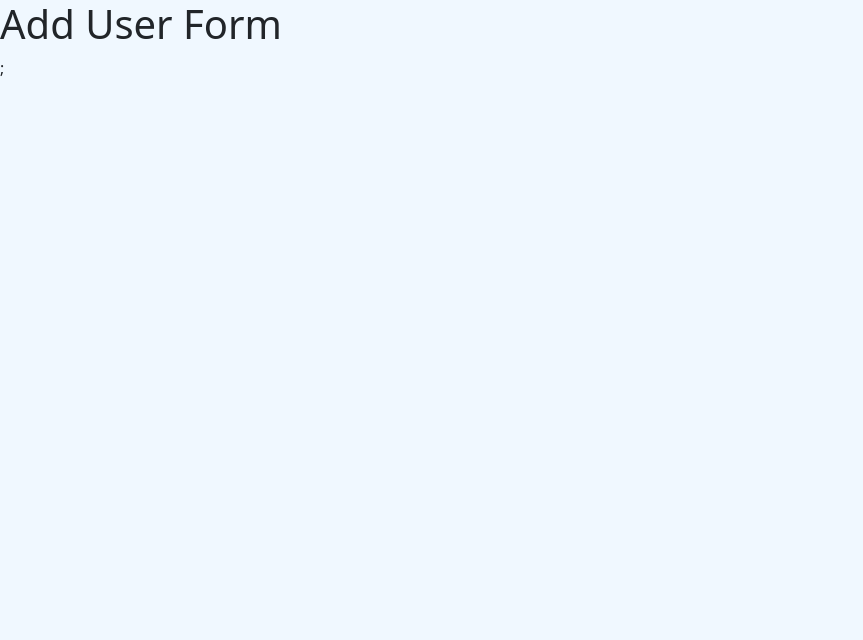
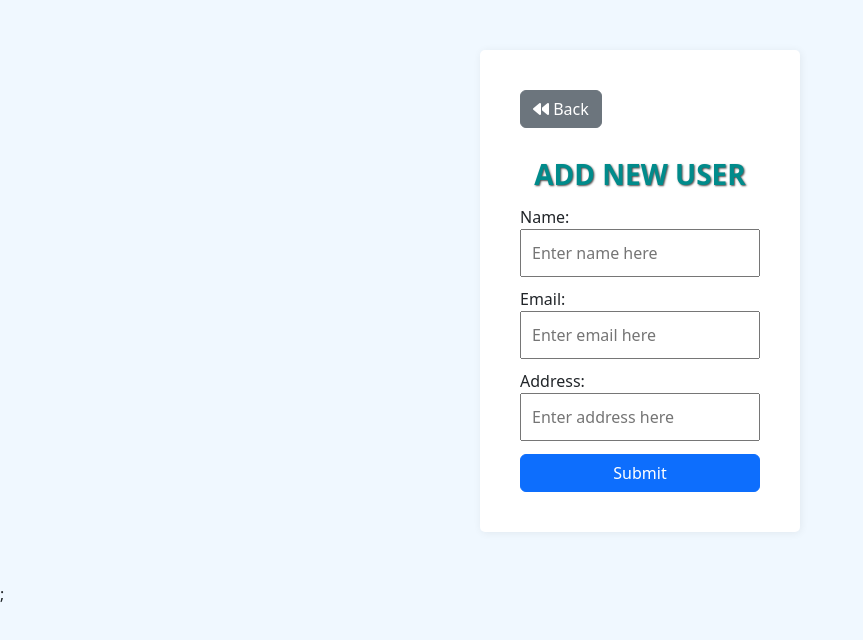
Before and after one commit to osmanforhad/react_js_crud, a React (Create React App) app: page /add in a window 1280 px wide. Shown: the top 640 px of the page, without its empty margins (0-863 px from the left). Built offline with nearby package versions, Linux system fonts and the light colour scheme.

Commit message:
design add user form

```diff
--- /dev/null
+++ b/src/addUser/Adduser.css
@@ -0,0 +1,33 @@
+.addUser{
+    background-color: white;
+    width: 25%;
+    margin: 50px auto;
+    padding: 40px;
+    border-radius: 5px;
+    box-shadow: 1px 1px 8px rgba(0, 0, 0, 0.065);
+}
+.addUser h3{
+    margin-top: 30px;
+    text-align: center;
+    font-weight: bold;
+    color: darkcyan;
+    text-transform: uppercase;
+    text-shadow: 1px 1px 2px rgba(0, 0, 0, 0.7);
+}
+.addUserForm .inputGroup{
+    width: 100%;
+    display: flex;
+    flex-direction: column;
+}
+
+.addUserForm .inputGroup label{
+    margin-top: 5px;
+}
+.addUserForm .inputGroup input{
+    margin-bottom: 5px;
+    padding: 10px;
+}
+
+.addUserForm .inputGroup button{
+    margin-top: 8px;
+}
--- a/src/addUser/Adduser.jsx
+++ b/src/addUser/Adduser.jsx
@@ -1,9 +1,33 @@
 import React from 'react';
+import './Adduser.css';
+import { Link } from 'react-router-dom';
 
 const Adduser = () => {
 
   return (
-  <h1>Add User Form</h1>
+  <div className='addUser'>
+    <Link to="/" type="button" className="btn btn-secondary">
+        <i className="fa-solid fa-backward"></i> Back
+        </Link>
+    <h3>Add New User</h3>
+    <form className='addUserForm'>
+        <div className='inputGroup'>
+            <label htmlFor="name">Name:</label>
+            <input type="text" id='name' name='name' autoComplete='off' placeholder='Enter name here' />
+        </div>
+        <div className='inputGroup'>
+            <label htmlFor="email">Email:</label>
+            <input type="text" id='email' name='email' autoComplete='off' placeholder='Enter email here' />
+        </div>
+        <div className='inputGroup'>
+            <label htmlFor="address">Address:</label>
+            <input type="text" id='address' name='address' autoComplete='off' placeholder='Enter address here' />
+        </div>
+        <div className='inputGroup'>
+        <button type="button" className="btn btn-primary">Submit</button>
+        </div>
+    </form>
+  </div>
   )
 }
 
```
